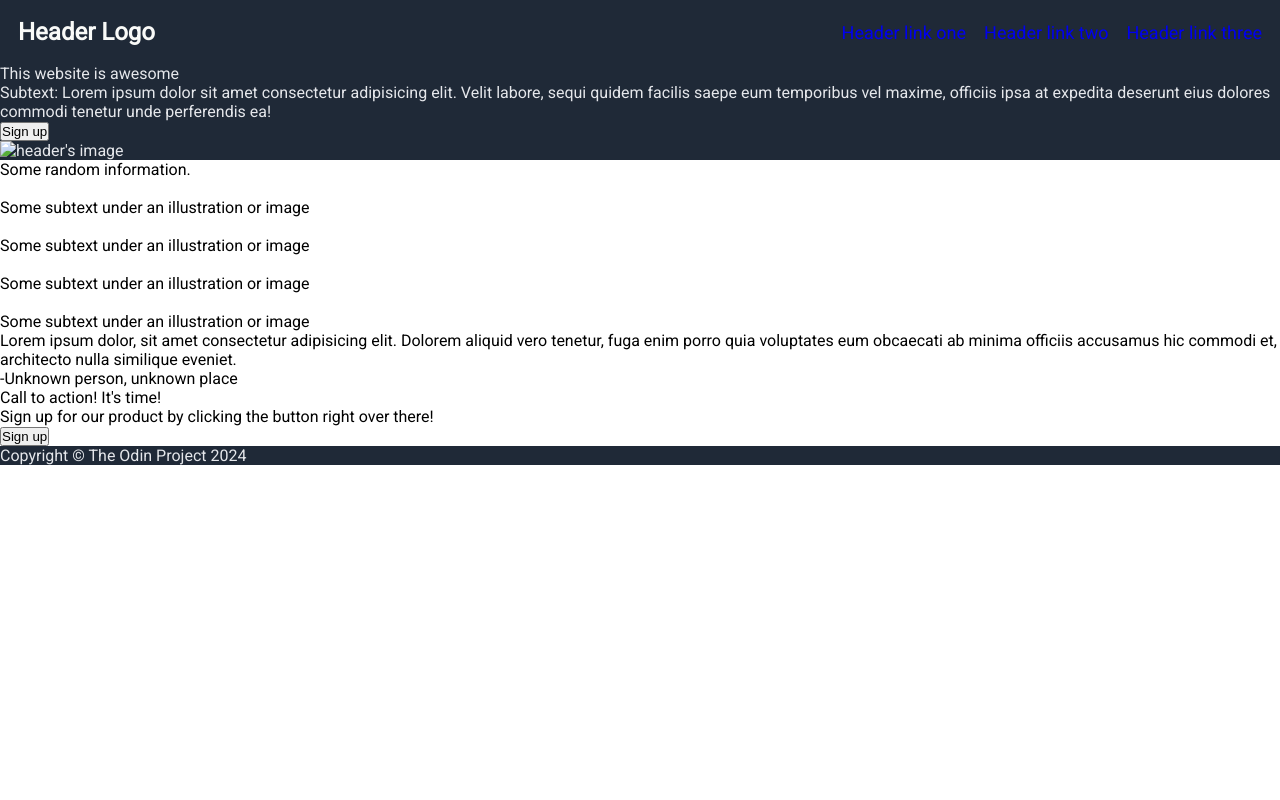
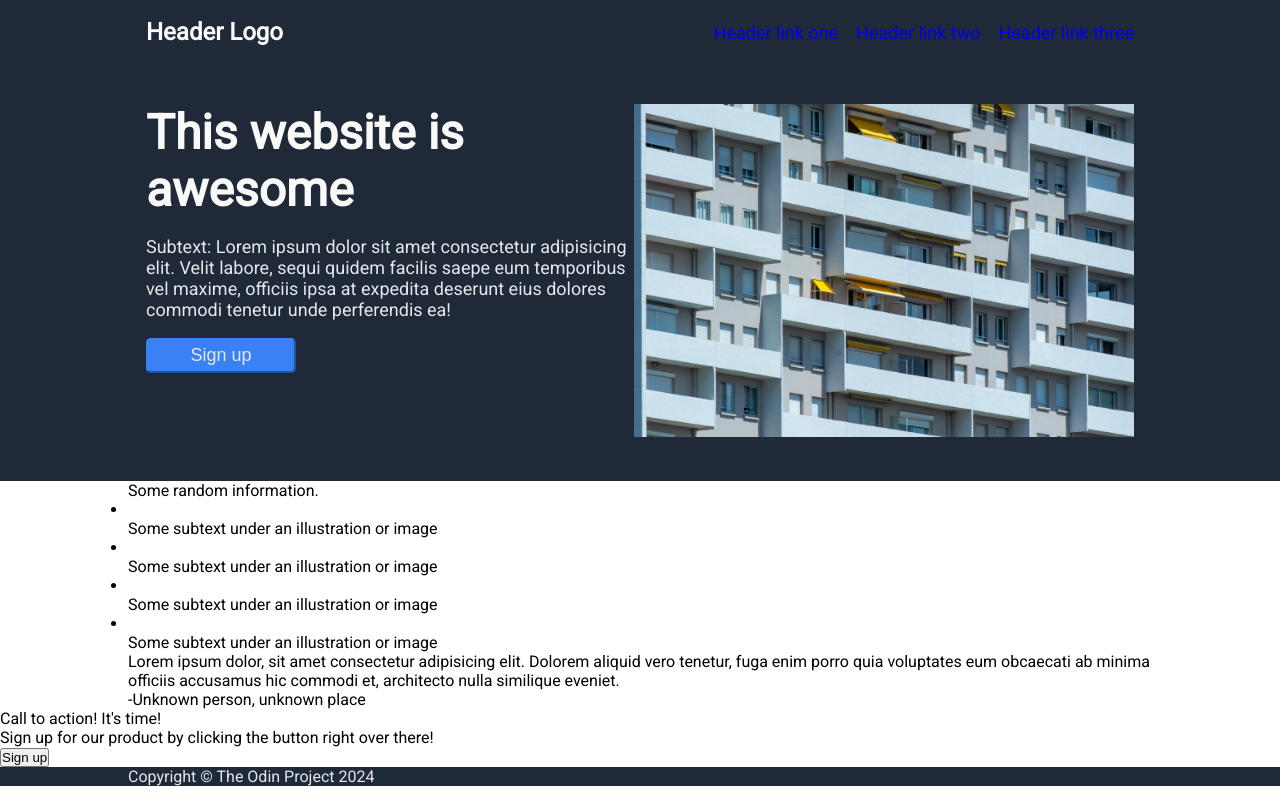
Before and after one commit to longtrd112/top-landing-project, a plain HTML site: page index.html in a window 1280 px wide. Drawn offline with Linux system fonts and the light colour scheme.

Commit message:
styling header

```diff
--- a/index.html
+++ b/index.html
@@ -23,7 +23,9 @@
                 <p class="subtext">Subtext: Lorem ipsum dolor sit amet consectetur adipisicing elit. Velit labore, sequi quidem facilis saepe eum temporibus vel maxime, officiis ipsa at expedita deserunt eius dolores commodi tenetur unde perferendis ea!</p>
                 <button>Sign up</button>
             </div>
-            <img src="" alt="header's image">
+            <div class="image-container">
+                <img src="./images/header_image.jpg" alt="header's image">
+            </div>
         </div>
     </header>
     <div class="content">
@@ -54,13 +56,13 @@
                 <p class="text">Some subtext under an illustration or image</p>
             </li>
         </ul>
+        <section class="quote">
+            <p>
+                Lorem ipsum dolor, sit amet consectetur adipisicing elit. Dolorem aliquid vero tenetur, fuga enim porro quia voluptates eum obcaecati ab minima officiis accusamus hic commodi et, architecto nulla similique eveniet.
+            </p>
+            <p class="author">-Unknown person, unknown place</p>
+        </section>
     </div>
-    <section class="quote">
-        <p>
-            Lorem ipsum dolor, sit amet consectetur adipisicing elit. Dolorem aliquid vero tenetur, fuga enim porro quia voluptates eum obcaecati ab minima officiis accusamus hic commodi et, architecto nulla similique eveniet.
-        </p>
-        <p class="author">-Unknown person, unknown place</p>
-    </section>
     <div class="signup">
         <div>
             <p class="text">Call to action! It's time!</p>
--- a/styles.css
+++ b/styles.css
@@ -13,6 +13,13 @@ body {
     font-family: Roboto;
 }
 
+body header,
+body .content,
+body footer {
+    padding-left: 10%;
+    padding-right: 10%;
+}
+
 a {
     text-decoration: None;
 }
@@ -21,17 +28,21 @@ a:visited {
     color: #e5e7eb;
 }
 
+img {
+    max-width: 100%;
+    max-height: 100%;
+}
+
 header,
 footer {
-    background-color: #1F2937;
+    background: #1F2937;
     color: #e5e7eb;
-
 }
 
 header .banner {
     display: flex;
     justify-content: space-between;
-    padding: 18px
+    padding: 18px;
 }
 
 header .banner .logo {
@@ -47,3 +58,40 @@ header .right-links {
     font-size: 18px;
     align-items: center;
 }
+
+header .container {
+    display: flex;
+    padding: 40px 18px;
+}
+
+header .container .description {
+    display: flex;
+    flex-direction: column;
+    gap: 18px
+}
+
+header .container .description .text {
+    font-size: 48px;
+    font-weight: 900;
+    color: #F9Faf8
+}
+
+header .container .description .subtext {
+    font-size: 18px;
+    color: #e5e7eb
+}
+
+header .container .description button {
+    border-radius: 5px;
+    width: 150px;
+    font-size: 18px;
+    padding: 5px;
+    background-color: #3882F6;
+    border-color: #3882F6;
+    color: #e5e7eb
+}
+
+header .container .image-container {
+    width: 500px;
+    flex-shrink: 0;
+}
```
Also changed, not shown: images/header_image.jpg (added).
